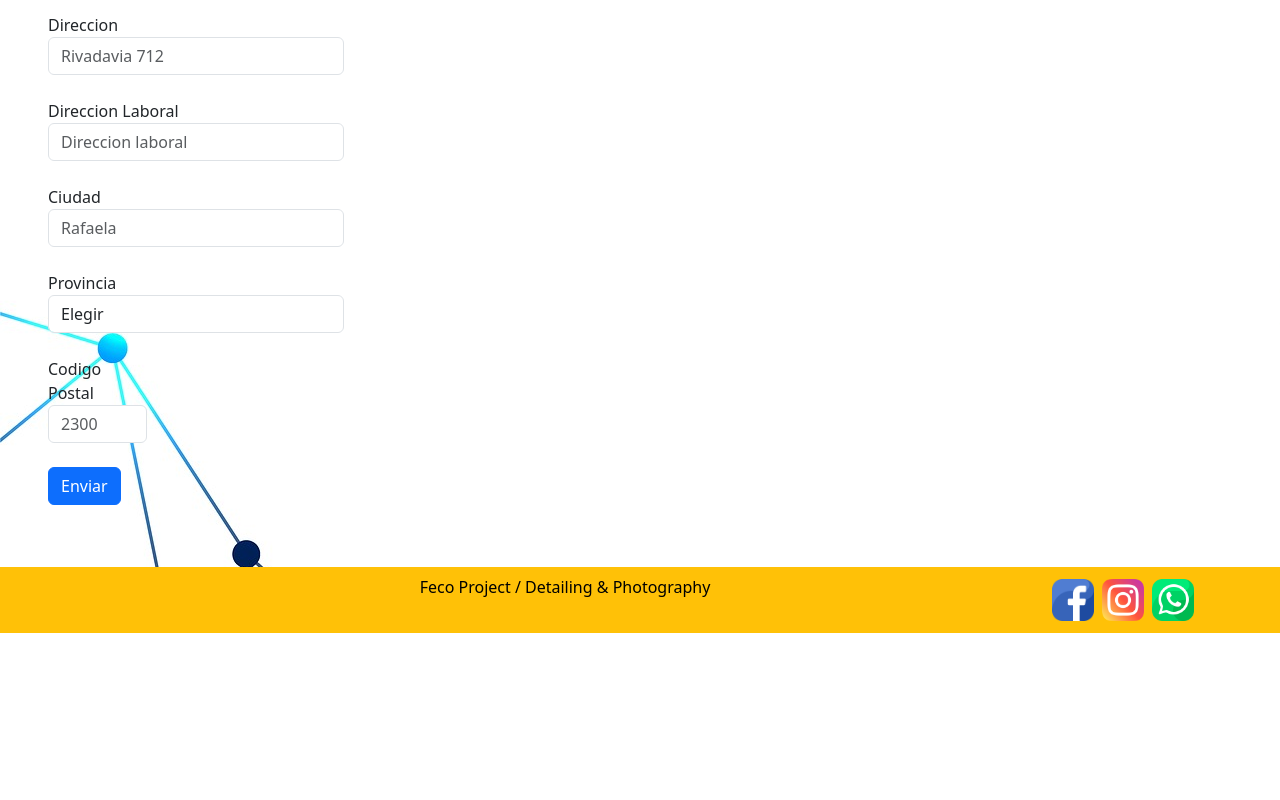
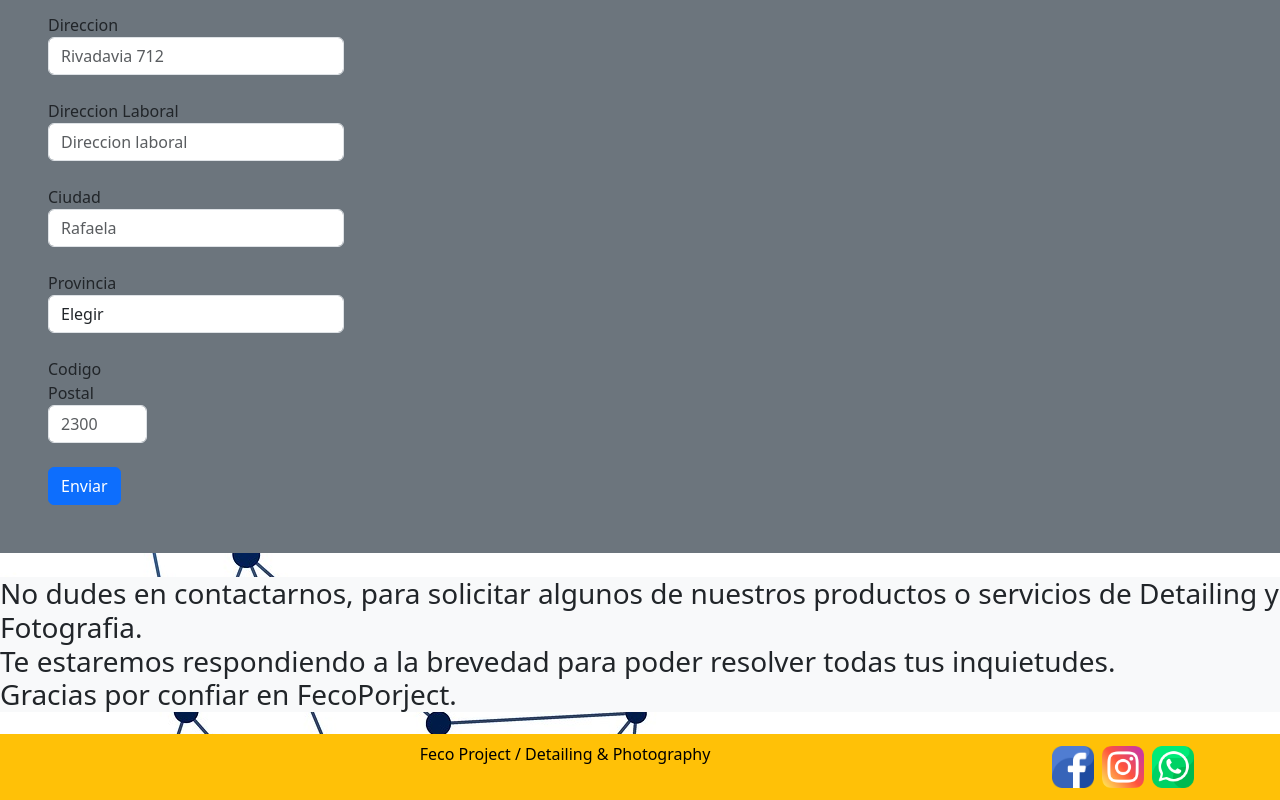
Before and after one commit to Elvasco317/Proyecto-Feco-Web, a website: page pages/contacto.html in a window 1280 px wide. Shown: the part 435-1235 px from the top of the page. Before the commit the page ends 1068 px from the top, so only its background shows below. Drawn offline with nearby package versions, Linux system fonts and the light colour scheme.

Commit message:
Ultimando detalles

```diff
--- a/pages/contacto.html
+++ b/pages/contacto.html
@@ -58,7 +58,7 @@
     </h2>
     <hr class="border border-info border-2 opacity-50">
     <!--Formulario-->
-    <form class="p-5 text-focus-in">
+    <form class="p-5 text-focus-in bg-secondary bg-gradient-info">
         <div class="form-row">
             <div class="form-group col-md-3">
                 <label for="inputEmail4">Coreo Electronico</label>
@@ -101,6 +101,17 @@
         </div><br>
         <button type="submit" class="btn btn-primary">Enviar</button>
     </form>
+    <br>
+    <div class="bg-light">
+        <h3 class="d-flex justify-content-center">
+            No dudes en contactarnos, para solicitar algunos de nuestros productos o servicios de Detailing y
+            Fotografia.
+            <br>
+            Te estaremos respondiendo a la brevedad para poder resolver todas tus inquietudes.
+            <br>
+            Gracias por confiar en FecoPorject.
+        </h3>
+    </div>
     <!-- Footer -->
     <footer class="footer mt-3 primary text-bg-warning p-2">
         <div class="container ms-auto d-flex flex-row justify-content-end">
--- a/scss/_variables.scss
+++ b/scss/_variables.scss
@@ -2,12 +2,10 @@
 .efectofotos {
     border: 2px double #949494;
     opacity: 0.5;
+    &:hover {
+        opacity: 1;
+    }
 }
-
-.efectofotos:hover {
-    opacity: 1;
-}
-
 /* Efecto de animacion INDEX "Foto Tiguan" */
 .text-focus-in {
     -webkit-animation: text-focus-in 1s cubic-bezier(0.550, 0.085, 0.680, 0.530) both;
```
Also changed, not shown: index.html (+3 -0 lines), css/estilo.css, 1 other file.
